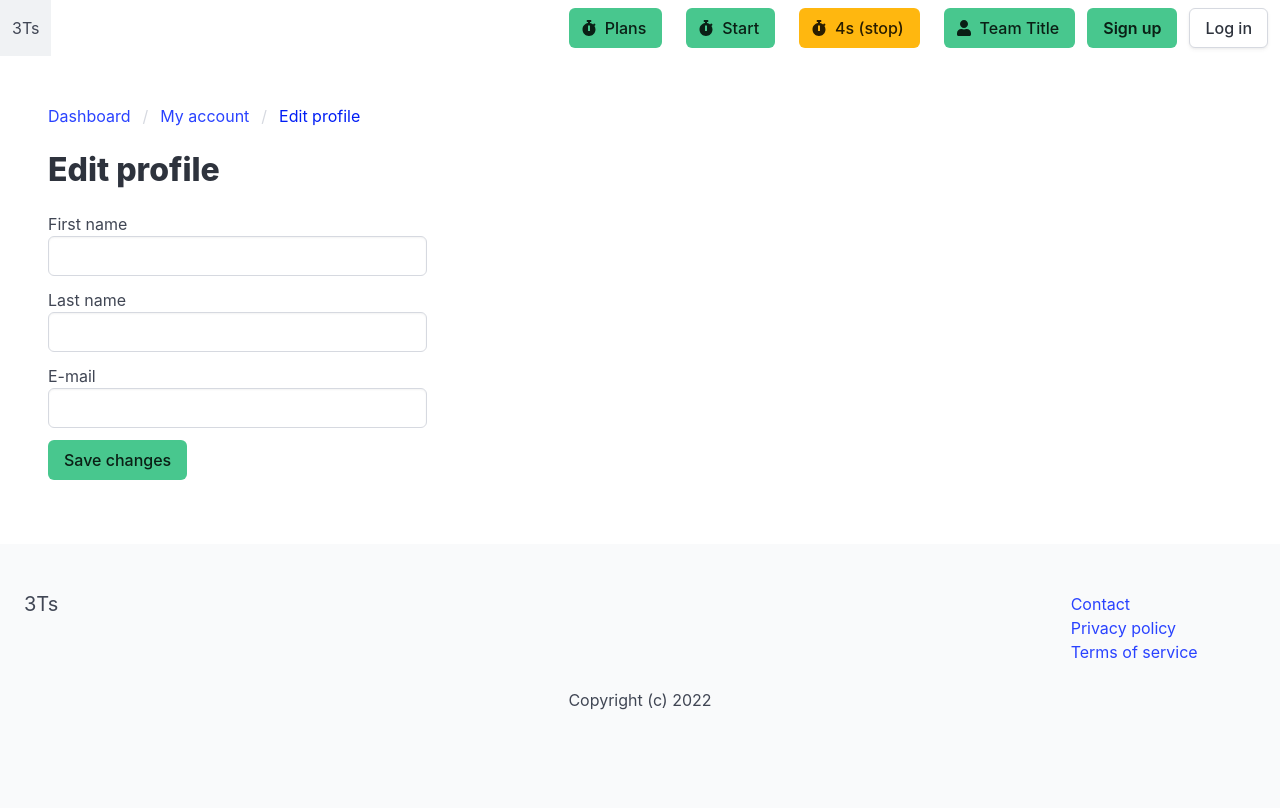
After one commit to ArtusU/3Ts, a Django app: template apps/userprofile/templates/userprofile/edit_profile.html in a window 1280 px wide. The commit adds this page. Run offline with Django 3.2, Linux system fonts and the light colour scheme; the template is opened without the code that fills it, so the values that code supplies are empty; some libraries are stand-ins or nearby versions.

Commit message:
TTT10-8 edit_profile view and html

```diff
--- /dev/null
+++ b/apps/userprofile/templates/userprofile/edit_profile.html
@@ -0,0 +1,53 @@
+{% extends 'core/base.html' %}
+
+{% block title %}Edit profile | {% endblock %}
+
+{% block content %}
+    <nav class="breadcrumb" aria-label="breadcrumbs">
+        <ul>
+            <li><a href="#">Dashboard</a></li>
+            <li><a href="{% url 'myaccount' %}">My account</a></li>
+            <li class="is-active"><a href="{% url 'edit_profile' %}" aria-current="page">Edit profile</a></li>
+        </ul>
+    </nav>
+
+    <div class="columns">
+        <div class="column is-4">
+            <h1 class="title">Edit profile</h1>
+
+            <form method="post" action="." enctype="multipart/form-data">
+                {% csrf_token %}
+
+                <div class="field">
+                    <label>First name</label>
+
+                    <div class="control">
+                        <input type="text" name="first_name" id="first_name" class="input"{% if request.user.first_name %} value="{{ request.user.first_name }}"{% endif %}>
+                    </div>
+                </div>
+
+                <div class="field">
+                    <label>Last name</label>
+
+                    <div class="control">
+                        <input type="text" name="last_name" id="last_name" class="input"{% if request.user.last_name %} value="{{ request.user.last_name }}"{% endif %}>
+                    </div>
+                </div>
+
+                <div class="field">
+                    <label>E-mail</label>
+
+                    <div class="control">
+                        <input type="text" name="email" id="email" class="input"{% if request.user.email %} value="{{ request.user.email }}"{% endif %}>
+                    </div>
+                </div>
+
+                <div class="field">
+                    <div class="control">
+                        <button class="button is-success">Save changes</button>
+                    </div>
+                </div>
+            </form>
+        </div>
+    </div>
+{% endblock %}
--- a/apps/userprofile/templates/userprofile/myaccount.html
+++ b/apps/userprofile/templates/userprofile/myaccount.html
@@ -24,7 +24,7 @@
                     <p class="subtitle is-6">{{ user.email }}</p>
                 </div>
             </div>
-            <a href="#" class="button is-info">
+            <a href="{% url 'edit_profile' %}" class="button is-info">
                 <span class="icon"><i class="far fa-edit"></i></span>
                 <span>Edit profile</span></a>
             <a href="{% url 'logout' %}" class="button is-danger">
--- a/ttt/urls.py
+++ b/ttt/urls.py
@@ -18,7 +18,7 @@ from django.contrib.auth import views as auth_views
 from django.urls import path
 
 from apps.core.views import frontpage, privacy, terms, plans
-from apps.userprofile.views import signup, myaccount
+from apps.userprofile.views import signup, myaccount, edit_profile
 
 urlpatterns = [
     path("admin/", admin.site.urls),
@@ -32,4 +32,5 @@ urlpatterns = [
     path("login/", auth_views.LoginView.as_view(template_name="userprofile/login.html"), name="login"),
     path("logout/", auth_views.LogoutView.as_view(), name="logout"),
     path("myaccount/", myaccount, name="myaccount"),
+    path("myaccount/edit_profile/", edit_profile, name="edit_profile"),
 ]
```
Also changed, not shown: apps/userprofile/views.py (+16 -0 lines).
